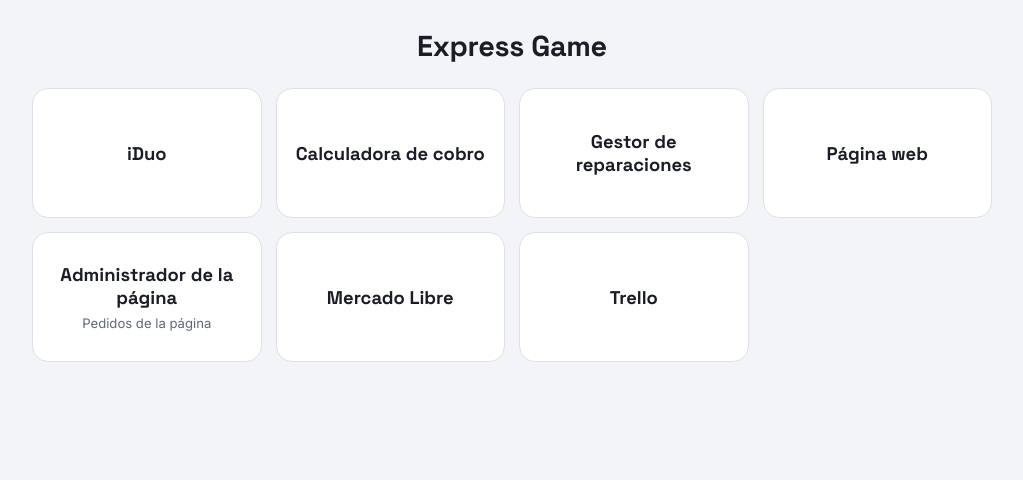
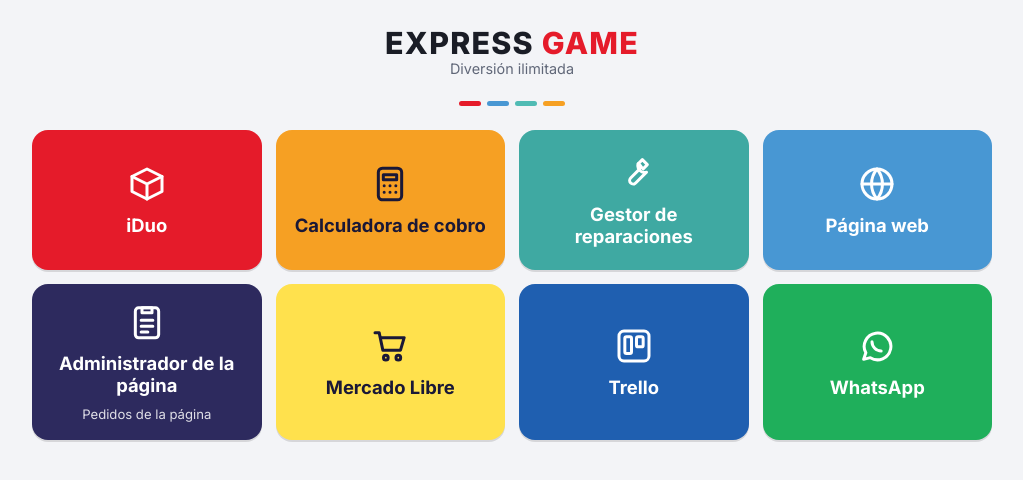
Before and after one commit to lucasexpressgame/expressgame, a plain HTML site: page index.html in a window 1280 px wide. Shown: the whole page, without its empty margins (128-1151 px from the left). Drawn offline with Linux system fonts and the light colour scheme.

Commit message:
Panel: colores de la marca, íconos y WhatsApp
Co-Authored-By: Claude Opus 5.5 <noreply@anthropic.com>
Claude-Session: https://claude.ai/code/session_016cBebVPyHgPbkrMNVqn4if

```diff
--- a/index.html
+++ b/index.html
@@ -4,14 +4,14 @@
 <meta charset="utf-8">
 <meta name="viewport" content="width=device-width,initial-scale=1,viewport-fit=cover">
 <title>Express Game</title>
-<link rel="stylesheet" href="https://fonts.googleapis.com/css2?family=Space+Grotesk:wght@500;700&family=Inter:wght@400;500;600&display=swap">
+<link rel="stylesheet" href="https://fonts.googleapis.com/css2?family=Inter:wght@400;500;600;700;800&display=swap">
 <style>
 [hidden]{display:none!important}
 /* Layout: una grilla de rectángulos grandes, nada más */
 :root{
   --bg:#f3f4f7; --card:#ffffff; --fg:#1a1d26; --muted:#606778; --line:#dde0e8;
   --accent:#3a4fd8; --accent-soft:#e6e9fb; --warn:#a15c00;
-  --display:"Space Grotesk",system-ui,sans-serif; --body:"Inter",system-ui,sans-serif;
+  --display:"Inter",system-ui,sans-serif; --body:"Inter",system-ui,sans-serif;
 }
 @media (prefers-color-scheme: dark){:root:not([data-theme="light"]){
   --bg:#12141b; --card:#1b1e28; --fg:#e9ebf2; --muted:#9aa1b3; --line:#2c303d;
@@ -51,12 +51,27 @@ input{font:inherit;color:var(--fg);background:var(--bg);border:1px solid var(--l
 .row button{font:inherit;font-weight:600;border-radius:8px;padding:9px 14px;border:1px solid var(--line);background:var(--card);color:var(--fg);cursor:pointer}
 .row .primary{background:var(--accent);border-color:var(--accent);color:var(--bg)}
 .row .danger{color:#c0392b}
+.tile{background:var(--tc,var(--card));color:var(--ti,var(--fg));border:none;gap:10px;min-height:140px;box-shadow:0 2px 0 rgb(0 0 0 / .12)}
+.tile svg{width:40px;height:40px;fill:none;stroke:currentColor;stroke-width:1.8;stroke-linecap:round;stroke-linejoin:round}
+.tile small{color:inherit;opacity:.85}
+.tile.nolink{opacity:.55;border:none}
+.tile.nolink small{color:inherit}
+.tile.add{background:transparent;color:var(--accent);border:2px dashed var(--line);box-shadow:none}
+a.tile:hover,button.tile:hover{transform:translateY(-3px);box-shadow:0 10px 22px rgb(0 0 0 / .18);border:none}
+body.editing .tile:not(.add){outline:2px dashed var(--fg);outline-offset:3px;border:none}
+.brand{display:flex;flex-direction:column;align-items:center;gap:2px}
+.brand h1{font-family:var(--body);font-weight:800;font-size:1.9rem;letter-spacing:.04em;text-transform:uppercase;line-height:1}
+.brand h1 span{color:#E51B2A}
+.brand p{margin:0;color:var(--muted);font-size:.9rem}
+.stripe{display:flex;justify-content:center;gap:6px}
+.stripe i{width:22px;height:5px;border-radius:3px}
 @media (prefers-reduced-motion:reduce){*{transition:none!important}}
 </style>
 </head>
 <body>
 <div class="wrap">
-  <h1>Express Game</h1>
+  <div class="brand"><h1>Express <span>Game</span></h1><p>Diversión ilimitada</p></div>
+  <div class="stripe" aria-hidden="true"><i style="background:#E51B2A"></i><i style="background:#4897D3"></i><i style="background:#50BBB4"></i><i style="background:#F6A023"></i></div>
   <div id="grid" class="grid"></div>
   <div class="foot">
     <button id="toggleEdit" type="button" hidden>Editar accesos</button>
@@ -88,12 +103,20 @@ function esc(s){return String(s??'').replace(/[&<>"']/g,c=>({'&':'&amp;','<':'&l
 function safeUrl(u){u=u||'';if(/^https:\/\//i.test(u))return u;if(/^[a-z0-9_-]+\/?$/i.test(u))return u;return ''}
 function clean(v){return (Array.isArray(v)?v:[]).filter(x=>x&&x.n).map(x=>({n:String(x.n),u:String(x.u||''),d:String(x.d||'')}))}
 function say(t){$('msg').textContent=t}
+
+const ICONS={"box": "<path d=\"M3 7.5 12 3l9 4.5v9L12 21l-9-4.5z\"/><path d=\"M3 7.5 12 12l9-4.5M12 12v9\"/>", "calc": "<rect x=\"5\" y=\"2.5\" width=\"14\" height=\"19\" rx=\"2.5\"/><path d=\"M8 6.5h8v3H8zM8.5 13h.01M12 13h.01M15.5 13h.01M8.5 17h.01M12 17h.01M15.5 17h.01\"/>", "wrench": "<path d=\"M14.5 6.5a4 4 0 0 0 5 5L13 18a2.1 2.1 0 1 1-3-3l6.5-6.5a4 4 0 0 0-2-2z\"/><path d=\"M14.5 6.5 17 4l3 3-2.5 2.5\"/>", "globe": "<circle cx=\"12\" cy=\"12\" r=\"9\"/><path d=\"M3 12h18M12 3a14 14 0 0 1 0 18M12 3a14 14 0 0 0 0 18\"/>", "orders": "<rect x=\"5\" y=\"3.5\" width=\"14\" height=\"18\" rx=\"2\"/><path d=\"M9 3.5h6v3H9zM8.5 11h7M8.5 14.5h7M8.5 18h4\"/>", "cart": "<path d=\"M3 4h2.5l2.2 10.5h10.6L20.5 7H7\"/><circle cx=\"9.5\" cy=\"19\" r=\"1.4\"/><circle cx=\"17\" cy=\"19\" r=\"1.4\"/>", "board": "<rect x=\"3\" y=\"3\" width=\"18\" height=\"18\" rx=\"3\"/><rect x=\"6.5\" y=\"6.5\" width=\"4\" height=\"10\" rx=\"1\"/><rect x=\"13.5\" y=\"6.5\" width=\"4\" height=\"6\" rx=\"1\"/>", "chat": "<path d=\"M4 20l1.3-3.9A8 8 0 1 1 8 19z\"/><path d=\"M9 9.5c0 3 2.5 5.5 5.5 5.5\"/>", "link": "<path d=\"M10 14a4 4 0 0 0 5.7 0l3-3a4 4 0 0 0-5.7-5.7l-1 1\"/><path d=\"M14 10a4 4 0 0 0-5.7 0l-3 3a4 4 0 0 0 5.7 5.7l1-1\"/>"};
+const LOOKS=[[/iduo/i,'#E51B2A','box'],[/calcul/i,'#F6A023','calc'],[/repara|técnic|tecnic/i,'#3FA9A2','wrench'],[/admin|pedido/i,'#2D2A5E','orders'],[/p[aá]gina|web|tienda/i,'#4897D3','globe'],[/mercado ?libre/i,'#FFE14D','cart'],[/trello/i,'#1F5FB0','board'],[/whats/i,'#1FAF5B','chat']];
+const SPARE=['#E51B2A','#4897D3','#3FA9A2','#F6A023','#2D2A5E'];
+function look(n,i){for(const [re,c,ic] of LOOKS)if(re.test(n))return {c,ic};return {c:SPARE[i%SPARE.length],ic:'link'}}
+function ink(c){const n=parseInt(c.slice(1),16),r=n>>16,g=n>>8&255,b=n&255;return (r*299+g*587+b*114)/1000>170?'#1A1837':'#ffffff'}
+function icon(k){return `<svg viewBox="0 0 24 24" aria-hidden="true">${ICONS[k]||ICONS.link}</svg>`}
 const editing=()=>document.body.classList.contains('editing');
 function render(){
   let h=accesos.map((it,i)=>{const url=safeUrl(it.u),ext=/^https:/.test(url);
-    const inner=`<b>${esc(it.n)}</b>${url?(it.d?`<small>${esc(it.d)}</small>`:''):'<small>Falta el link</small>'}`;
-    if(editing())return `<button type="button" class="tile" data-i="${i}">${inner}</button>`;
-    return url?`<a class="tile" href="${esc(url)}"${ext?' target="_blank" rel="noopener"':''}>${inner}</a>`:`<div class="tile nolink">${inner}</div>`}).join('');
+    const L=look(it.n,i), st=`style="--tc:${L.c};--ti:${ink(L.c)}"`;
+    const inner=`${icon(L.ic)}<b>${esc(it.n)}</b>${url?(it.d?`<small>${esc(it.d)}</small>`:''):'<small>Falta el link</small>'}`;
+    if(editing())return `<button type="button" class="tile" ${st} data-i="${i}">${inner}</button>`;
+    return url?`<a class="tile" ${st} href="${esc(url)}"${ext?' target="_blank" rel="noopener"':''}>${inner}</a>`:`<div class="tile nolink" ${st}>${inner}</div>`}).join('');
   if(editing())h+=`<button type="button" class="tile add" id="addTile"><b>+ Agregar</b></button>`;
   $('grid').innerHTML=h;
   $('toggleEdit').hidden=!canEdit;
@@ -117,7 +140,7 @@ $('toggleEdit').onclick=()=>{document.body.classList.toggle('editing');$('toggle
 
 // Configuración de Firebase y Gmail del dueño: vienen de config.js (compartido con la calculadora)
 const C=window.FIREBASE_CONFIG||{}, OWNER=(window.OWNER_EMAIL||'').toLowerCase();
-const DEFAULT=[{"n": "iDuo", "u": "https://www.iduo.com.ar/Login.html", "d": ""}, {"n": "Calculadora de cobro", "u": "calculadora/", "d": ""}, {"n": "Gestor de reparaciones", "u": "https://gestor-reparaciones-53630.web.app/", "d": ""}, {"n": "Página web", "u": "https://www.expressgame.com.ar", "d": ""}, {"n": "Administrador de la página", "u": "https://expressgame4.mitiendanube.com/admin/dashboard", "d": "Pedidos de la página"}, {"n": "Mercado Libre", "u": "https://www.mercadolibre.com.ar", "d": ""}, {"n": "Trello", "u": "https://trello.com", "d": ""}];
+const DEFAULT=[{"n": "iDuo", "u": "https://www.iduo.com.ar/Login.html", "d": ""}, {"n": "Calculadora de cobro", "u": "calculadora/", "d": ""}, {"n": "Gestor de reparaciones", "u": "https://gestor-reparaciones-53630.web.app/", "d": ""}, {"n": "Página web", "u": "https://www.expressgame.com.ar", "d": ""}, {"n": "Administrador de la página", "u": "https://expressgame4.mitiendanube.com/admin/dashboard", "d": "Pedidos de la página"}, {"n": "Mercado Libre", "u": "https://www.mercadolibre.com.ar", "d": ""}, {"n": "Trello", "u": "https://trello.com", "d": ""}, {"n": "WhatsApp", "u": "https://web.whatsapp.com", "d": ""}];
 accesos=clean(DEFAULT);render();
 let db=null,auth=null;
 try{if(C.projectId&&C.projectId!=='COMPLETAR'){firebase.initializeApp(C);db=firebase.firestore();auth=firebase.auth()}}catch(e){db=null}
```
